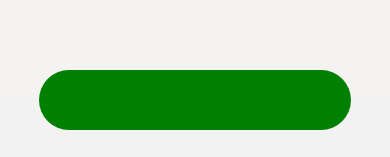
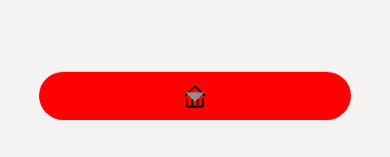
Before and after one commit to dvijeniii05/cyberfantasy, a React Native app: screen / in a window 390 px wide. Shown: the part 684-841 px from the top of the page. Built offline with nearby package versions, Linux system fonts and the light colour scheme.

Commit message:
vector icons added

```diff
--- a/package.json
+++ b/package.json
@@ -23,6 +23,7 @@
     "react-native-gesture-handler": "^2.7.0",
     "react-native-safe-area-context": "^4.3.3",
     "react-native-screens": "^3.17.0",
+    "react-native-vector-icons": "^9.2.0",
     "recoil": "^0.7.5"
   },
   "devDependencies": {
@@ -32,6 +33,7 @@
     "@tsconfig/react-native": "^2.0.2",
     "@types/jest": "^26.0.23",
     "@types/react-native": "^0.69.5",
+    "@types/react-native-vector-icons": "^6.4.12",
     "@types/react-test-renderer": "^18.0.0",
     "@typescript-eslint/eslint-plugin": "^5.29.0",
     "@typescript-eslint/parser": "^5.29.0",
--- /dev/null
+++ b/src/navigation/BottomTab.style.ts
@@ -0,0 +1,16 @@
+import {ViewStyle} from 'react-native';
+import {WIDTH} from '../constants/dimension';
+
+const screenOption: ViewStyle = {
+  backgroundColor: 'red',
+  width: 0.8 * WIDTH,
+  alignSelf: 'center',
+  bottom: 40,
+  borderRadius: 30,
+  justifyContent: 'center',
+  alignItems: 'center',
+};
+
+export const styles = {
+  screenOption,
+};
--- a/src/navigation/BottomTab.tsx
+++ b/src/navigation/BottomTab.tsx
@@ -6,17 +6,31 @@ import {TabParams} from './navigationTypes';
 import BrowseScreen from '../screens/BrowseScreen/BrowseScreen';
 import AccountScreen from '../screens/AccountScreen/AccountScreen';
 import PersonalCardScreen from '../screens/PersonalCard/PersonalCardScreen';
-import CustomBottomBar from './Components/CustomBottomBar';
+import {styles} from './BottomTab.style';
+import AntDesign from 'react-native-vector-icons/AntDesign';
 
 const Tab = createBottomTabNavigator<TabParams>();
 
 const BottomTab = () => {
   return (
+    <>
       <Tab.Navigator
-      screenOptions={{headerShown: false}}
-      tabBar={(props) => <CustomBottomBar {...props} />}
+        screenOptions={{
+          headerShown: false,
+          tabBarStyle: styles.screenOption,
+          tabBarShowLabel: false,
+          tabBarIconStyle: {
+            backgroundColor: 'black',
+          },
+        }}
       >
-      <Tab.Screen name={TabScreenNames.Home} component={HomeScreen} />
+        <Tab.Screen
+          name={TabScreenNames.Home}
+          component={HomeScreen}
+          options={{
+            tabBarIcon: () => <AntDesign name="home" size={25} />,
+          }}
+        />
         <Tab.Screen name={TabScreenNames.Account} component={AccountScreen} />
         <Tab.Screen name={TabScreenNames.Browse} component={BrowseScreen} />
         <Tab.Screen
@@ -25,6 +39,7 @@ const BottomTab = () => {
           options={{tabBarItemStyle: {display: 'none'}}}
         />
       </Tab.Navigator>
+    </>
   );
 };
 
--- a/src/navigation/Components/CustomBottomBar.style.tsx
+++ /dev/null
@@ -1,15 +0,0 @@
-import {ViewStyle} from 'react-native';
-import {WIDTH} from '../../constants/dimension';
-
-const parentContainer: ViewStyle = {
-  backgroundColor: 'green',
-  width: 0.8 * WIDTH,
-  height: 60,
-  alignSelf: 'center',
-  bottom: 30,
-  borderRadius: 30,
-};
-
-export const styles = {
-  parentContainer,
-};
--- a/src/navigation/Components/CustomBottomBar.tsx
+++ /dev/null
@@ -1,13 +0,0 @@
-import {BottomTabBarProps} from '@react-navigation/bottom-tabs';
-import React from 'react';
-import {View} from 'react-native';
-import {styles} from './CustomBottomBar.style';
-
-interface Props extends BottomTabBarProps {}
-
-const CustomBottomBar = ({state, descriptors, navigation}: Props) => {
-  console.log('STATE', state);
-  return <View style={styles.parentContainer}></View>;
-};
-
-export default CustomBottomBar;
```
Also changed, not shown: ScreenNames.ts (+9 -10 lines), 2 other files (tests, documents, lock files or other folders). Lines whose indentation alone changed are shown as unchanged.
